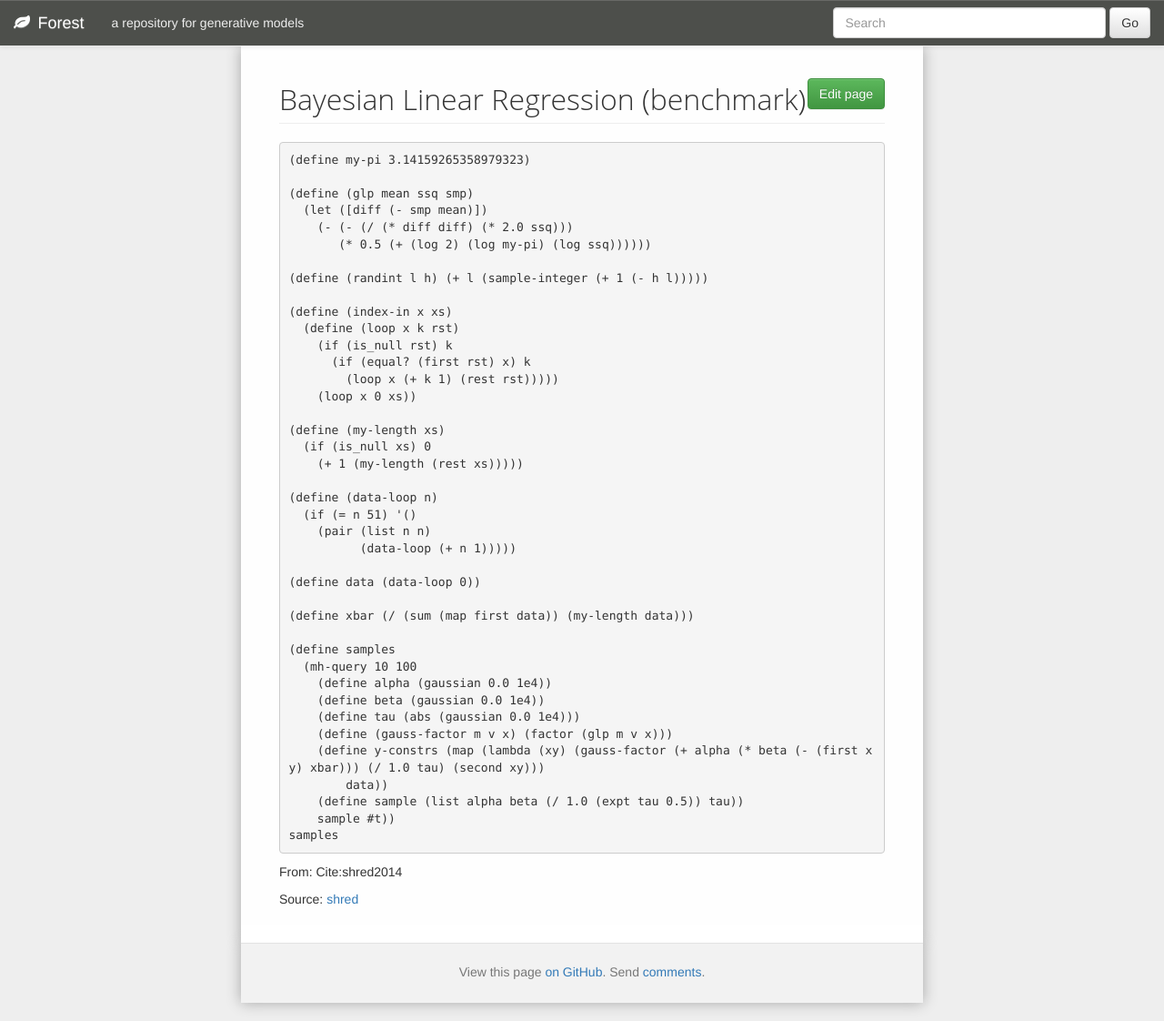
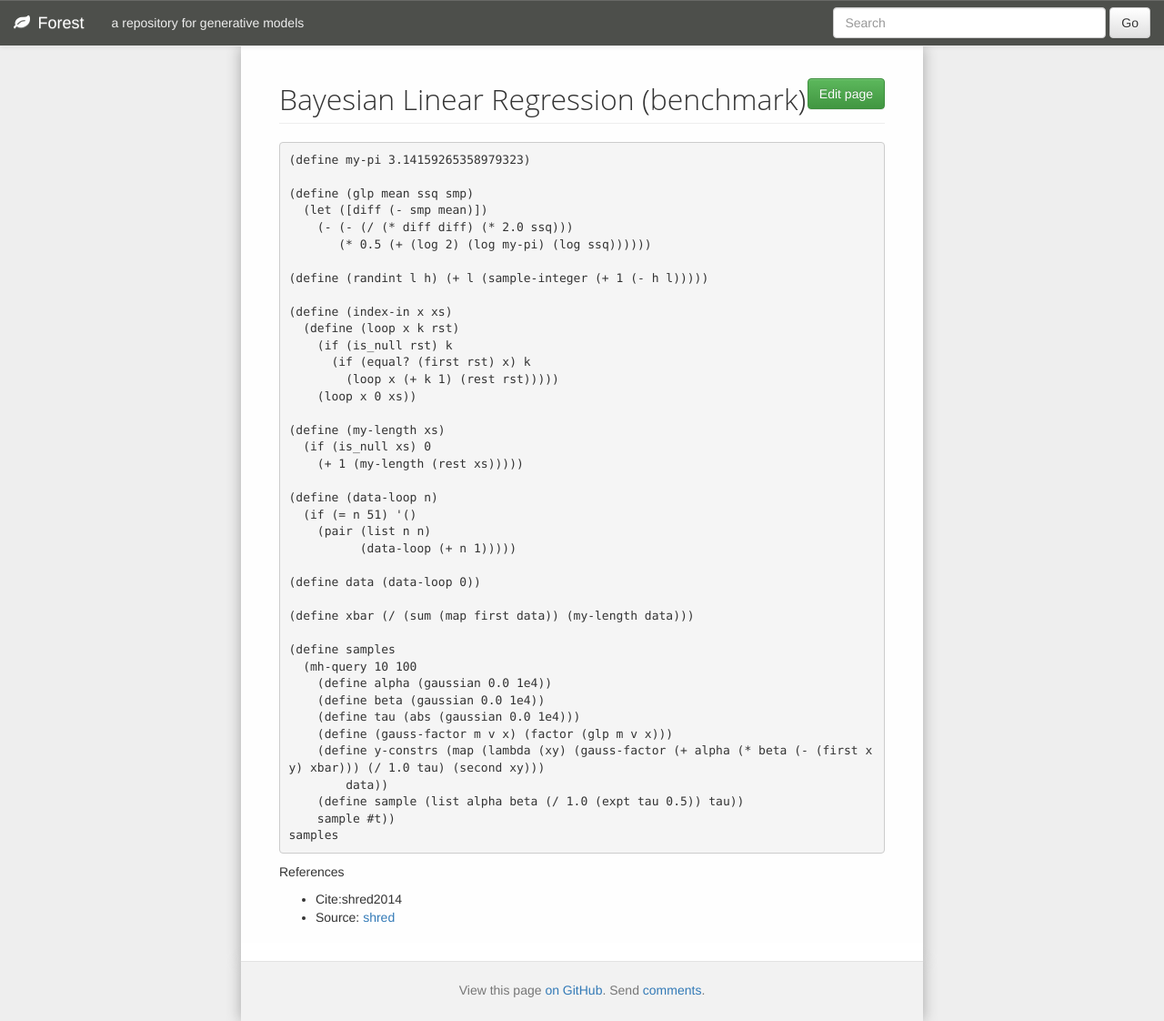
Before and after one commit to forestdb/forestdb.org, a Jekyll site: the page built from models/linear-regression.md, in a window 1280 px wide. Shown: the whole page at 91% size. Built offline with Jekyll 4.4.1, drawn with Linux system fonts in a browser that asks for light colours; nearby versions of some CDN libraries; a script that is not in the unit is left out.

Commit message:
Update linear-regression.md

```diff
--- a/models/linear-regression.md
+++ b/models/linear-regression.md
@@ -47,6 +47,7 @@
         sample #t))
     samples
 
-From: Cite:shred2014
+References
 
-Source: [shred](https://github.com/LFY/shred/blob/master/benchmarks/line.ss)
+- Cite:shred2014
+- Source: [shred](https://github.com/LFY/shred/blob/master/benchmarks/line.ss)
```
